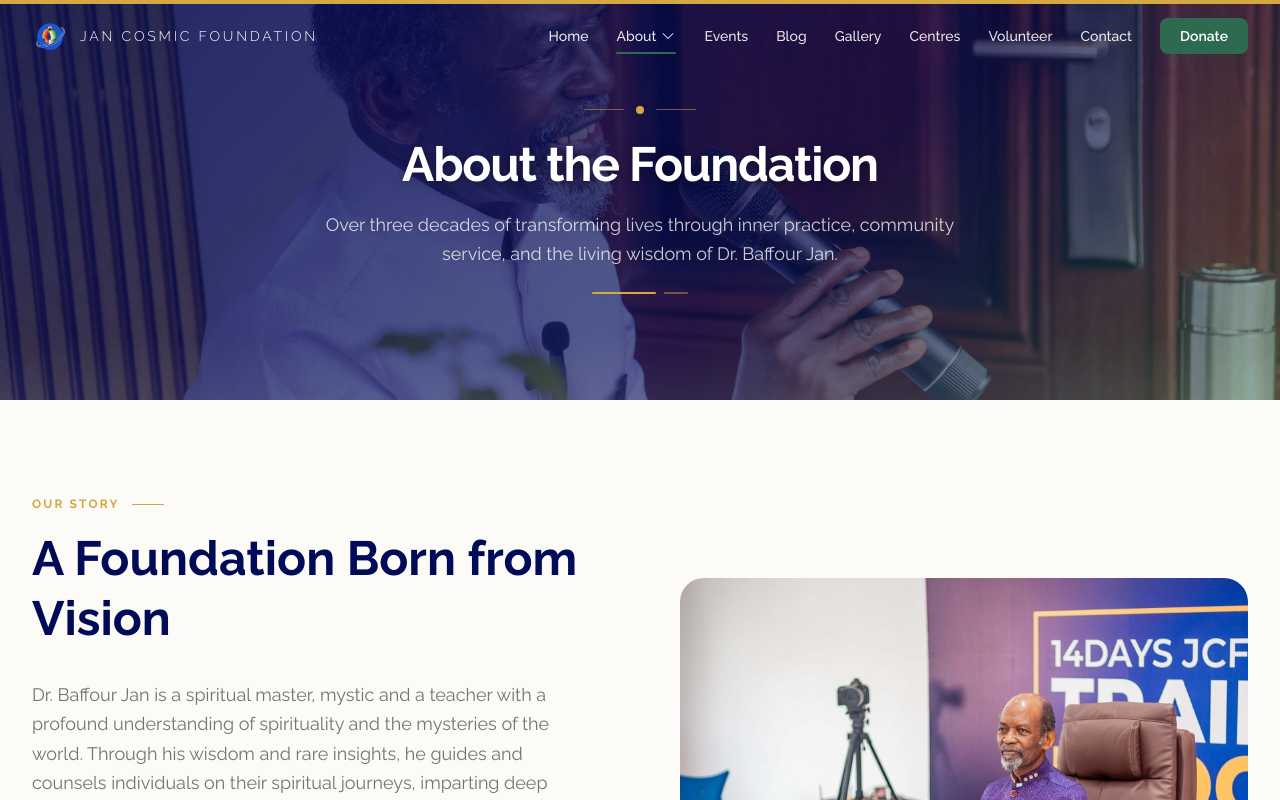
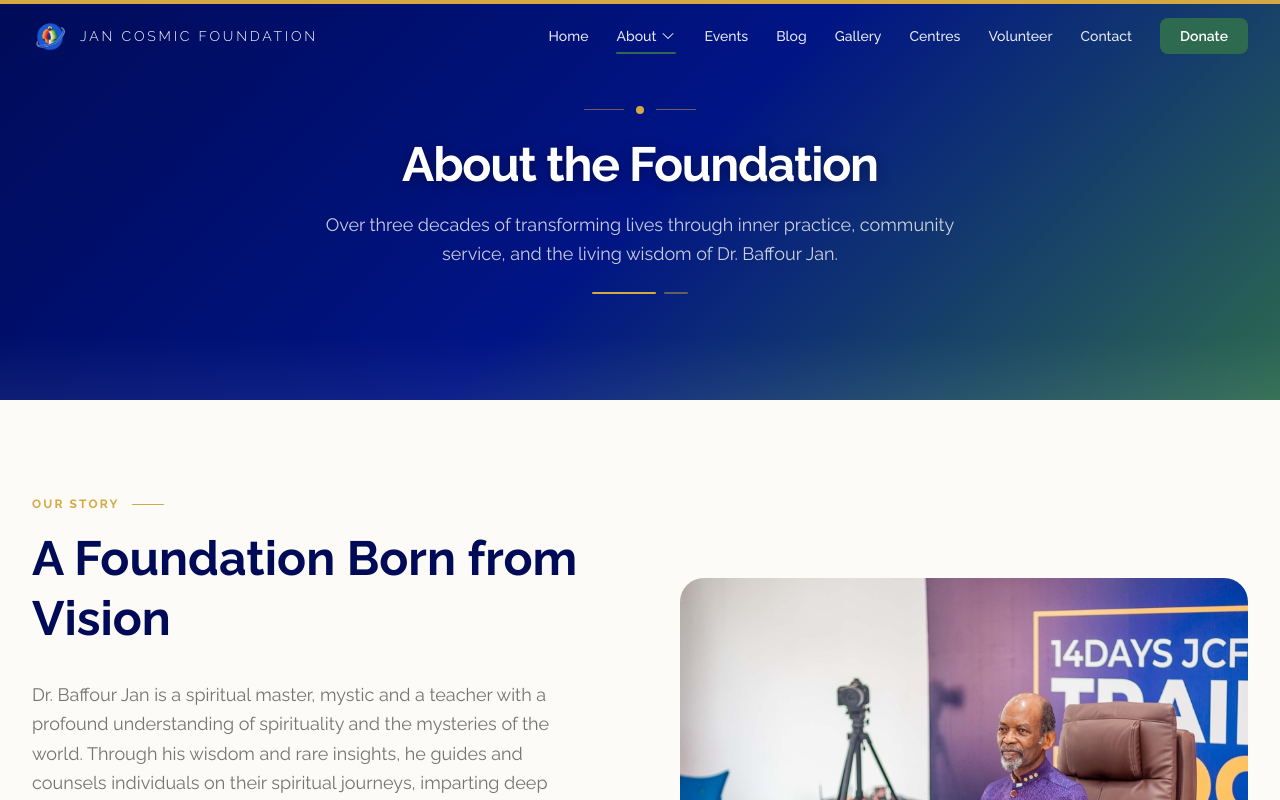
Before and after one commit to janprince/jancosmicfoundation, a Next.js app: page /about in a window 1280 px wide. Shown: the top 800 px of the page. Built offline with nearby package versions, Linux system fonts and the light colour scheme.

Commit message:
Refactor hero sections to remove background images and implement solid gradient backgrounds for improved design consistency

```diff
--- a/src/app/about/mission-vision/page.tsx
+++ b/src/app/about/mission-vision/page.tsx
@@ -59,7 +59,6 @@ export default function MissionVisionPage() {
       <PageHero
         title="Mission &amp; Vision"
         subtitle="The foundational purpose that has guided the Jan Cosmic Foundation for over three decades — and the future we are collectively building."
-        backgroundImage="/images/studentinmeditation.jpg"
       />
 
       {/* Mission */}
--- a/src/app/about/page.tsx
+++ b/src/app/about/page.tsx
@@ -54,7 +54,6 @@ export default function AboutPage() {
       <PageHero
         title="About the Foundation"
         subtitle="Over three decades of transforming lives through inner practice, community service, and the living wisdom of Dr. Baffour Jan."
-        backgroundImage="/images/doc-holding-mic.jpg"
       />
 
       {/* Foundation History */}
--- a/src/app/blog/page.tsx
+++ b/src/app/blog/page.tsx
@@ -36,7 +36,6 @@ export default function BlogPage() {
       <PageHero
         title="Blog"
         subtitle="Insights, stories, and practical wisdom from the Jan Cosmic Foundation community — on meditation, service, wellbeing, and conscious living."
-        backgroundImage="/images/studentslistenning2.jpg"
       />
 
       <section className="py-16 sm:py-24">
--- a/src/app/centres/page.tsx
+++ b/src/app/centres/page.tsx
@@ -19,7 +19,6 @@ export default function CentresPage() {
       <PageHero
         title="Our Centres"
         subtitle="A growing global network of communities dedicated to spiritual practice, conscious living, and service to humanity."
-        backgroundImage="/images/group-of-students2.jpg"
       />
 
       {/* Intro section */}
--- a/src/app/contact/page.tsx
+++ b/src/app/contact/page.tsx
@@ -95,7 +95,6 @@ export default function ContactPage() {
       <PageHero
         title="Contact Us"
         subtitle="We would love to hear from you. Reach out with any questions, ideas, or simply to connect."
-        backgroundImage="/images/masterseated3.jpg"
       />
 
       {/* Main content */}
--- a/src/app/donate/page.tsx
+++ b/src/app/donate/page.tsx
@@ -41,7 +41,6 @@ export default function DonatePage() {
       <PageHero
         title="Donate"
         subtitle="Your generosity sustains the programmes that transform lives — in Ghana and around the world."
-        backgroundImage="/images/studentslistening.jpg"
       />
 
       {/* Intro */}
--- a/src/app/events/page.tsx
+++ b/src/app/events/page.tsx
@@ -39,7 +39,6 @@ export default function EventsPage() {
       <PageHero
         title="Events"
         subtitle="Join us for retreats, workshops, community service days, and gatherings that nourish both the inner life and the world around us."
-        backgroundImage="/images/exercise.jpg"
       />
 
       <section className="py-16 sm:py-24">
--- a/src/app/gallery/page.tsx
+++ b/src/app/gallery/page.tsx
@@ -41,7 +41,6 @@ export default function GalleryPage() {
       <PageHero
         title="Gallery"
         subtitle="Moments of community, service, and spiritual life from across the Jan Cosmic Foundation."
-        backgroundImage="/images/students.jpg"
       />
 
       <section className="py-16 md:py-20" style={{ backgroundColor: '#FDFBF7' }}>
--- a/src/app/volunteer/page.tsx
+++ b/src/app/volunteer/page.tsx
@@ -52,7 +52,6 @@ export default function VolunteerPage() {
       <PageHero
         title="Volunteer With Us"
         subtitle="Give your time, talents, and energy to something that truly matters. Service is the highest form of practice."
-        backgroundImage="/images/student-in-yoga-posture.jpg"
       />
 
       {/* Why Volunteer section */}
--- a/src/components/home/HeroSection.tsx
+++ b/src/components/home/HeroSection.tsx
@@ -30,28 +30,18 @@ export default function HeroSection() {
     <section className="relative">
       {/* ── Main hero area ── */}
       <div className="relative min-h-[85vh] md:min-h-[90vh] overflow-hidden">
-        {/* Background image — clean, image-dominant */}
-        <Image
-          src="/images/teaching.jpg"
-          alt="Dr. Baffour Jan teaching students"
-          fill
-          priority
-          className="object-cover"
-          sizes="100vw"
-        />
-
-        {/* Overlay — heavier for centered text readability */}
+        {/* Solid gradient background */}
         <div
           aria-hidden="true"
           className="absolute inset-0"
           style={{
             background:
-              'linear-gradient(180deg, rgba(0,11,88,0.70) 0%, rgba(0,11,88,0.55) 50%, rgba(0,11,88,0.75) 100%)',
+              'linear-gradient(135deg, #000B58 0%, #001485 50%, #2D6A4F 100%)',
           }}
         />
 
         {/* Centered hero content */}
-        <div className="relative z-10 flex min-h-[85vh] md:min-h-[90vh] items-center justify-center">
+        <div className="relative z-10 flex min-h-[85vh] md:min-h-[90vh] items-center justify-center pt-20 lg:pt-24">
           <div className="mx-auto w-full max-w-5xl px-5 sm:px-8 lg:px-12 text-center">
             {/* Eyebrow */}
             <div className="mb-6 inline-flex items-center gap-3">
--- a/src/components/home/VolunteerCTA.tsx
+++ b/src/components/home/VolunteerCTA.tsx
@@ -1,25 +1,15 @@
-import Image from 'next/image';
 import Link from 'next/link';
 
 export default function VolunteerCTA() {
   return (
     <section className="relative overflow-hidden py-20 lg:py-28">
-      {/* Background image */}
-      <Image
-        src="/images/group-posture.jpg"
-        alt="Students in meditation postures on green grass"
-        fill
-        className="object-cover"
-        sizes="100vw"
-      />
-
-      {/* Dark green overlay gradient */}
+      {/* Solid green gradient background */}
       <div
         aria-hidden="true"
         className="absolute inset-0"
         style={{
           background:
-            'linear-gradient(135deg, rgba(26,77,56,0.88) 0%, rgba(45,106,79,0.85) 40%, rgba(36,92,67,0.90) 100%)',
+            'linear-gradient(135deg, #1a4d38 0%, #2D6A4F 40%, #245c43 100%)',
         }}
       />
 
--- a/src/components/layout/PageHero.tsx
+++ b/src/components/layout/PageHero.tsx
@@ -1,44 +1,18 @@
-import Image from 'next/image';
-
 interface PageHeroProps {
   title: string;
   subtitle?: string;
-  backgroundImage?: string;
 }
 
 export default function PageHero({
   title,
   subtitle,
-  backgroundImage,
 }: PageHeroProps) {
   return (
     <section
       className="relative flex items-center justify-center overflow-hidden"
       style={{ minHeight: 'clamp(300px, 35vw, 400px)' }}
     >
-      {/* Background layer */}
-      {backgroundImage ? (
-        <>
-          {/* Image background */}
-          <Image
-            src={backgroundImage}
-            alt=""
-            fill
-            priority
-            className="object-cover object-center"
-            sizes="100vw"
-          />
-          {/* Deep indigo overlay gradient */}
-          <div
-            className="absolute inset-0"
-            style={{
-              background:
-                'linear-gradient(135deg, rgba(0,11,88,0.85) 0%, rgba(0,11,88,0.65) 60%, rgba(45,106,79,0.50) 100%)',
-            }}
-          />
-        </>
-      ) : (
-        /* Solid gradient when no image is provided */
+      {/* Solid gradient background */}
       <div
         className="absolute inset-0"
         style={{
@@ -46,7 +20,6 @@ export default function PageHero({
             'linear-gradient(135deg, #000B58 0%, #001485 50%, #2D6A4F 100%)',
         }}
       />
-      )}
 
       {/* Decorative top edge stripe */}
       <div
```
Lines whose indentation alone changed are shown as unchanged.
